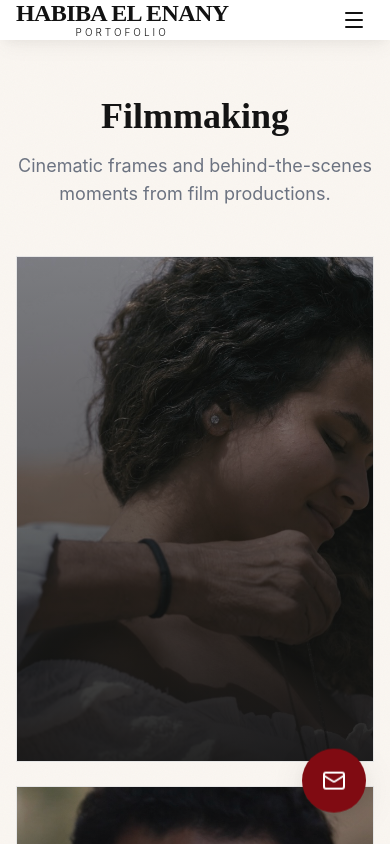
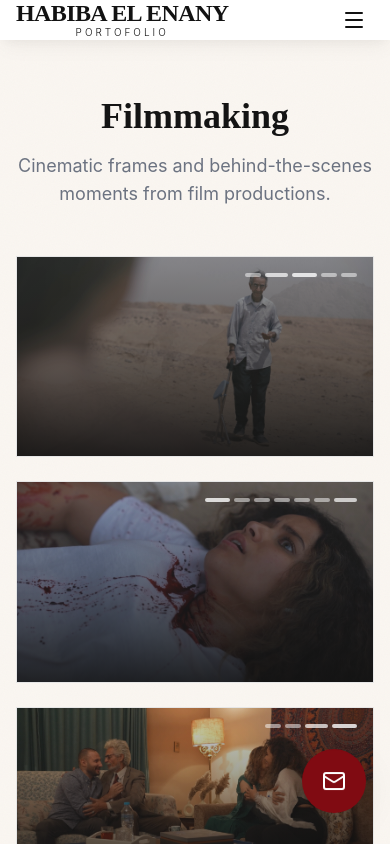
Before and after one commit to kareemelbhnasawy/habibaelenany, a React (Vite) app: page /filmmaking in a window 390 px wide. Shown: the top 844 px of the page. Built offline with nearby package versions, Linux system fonts and the light colour scheme.

Commit message:
feat: short form videos overlay, filmaking slideshow mobile, cta positioning

```diff
--- a/src/App.tsx
+++ b/src/App.tsx
@@ -1,18 +1,19 @@
-import { useEffect } from 'react';
-import { BrowserRouter, Routes, Route, useLocation } from 'react-router-dom';
-import { HelmetProvider, Helmet } from 'react-helmet-async';
-import { AnimatePresence, motion } from 'framer-motion';
-import { Navbar } from './components/Navbar';
-import { Footer } from './components/Footer';
-import { FloatingContactBubble } from './components/FloatingContactBubble';
-import { LightboxProvider } from './components/LightboxProvider';
+import { useEffect, useState } from "react";
+import { BrowserRouter, Routes, Route, useLocation } from "react-router-dom";
+import { HelmetProvider, Helmet } from "react-helmet-async";
+import { AnimatePresence, motion } from "framer-motion";
+import { Navbar } from "./components/Navbar";
+import { Footer } from "./components/Footer";
+import { FloatingContactBubble } from "./components/FloatingContactBubble";
+import { LightboxProvider } from "./components/LightboxProvider";
 // import { PageLoader } from './components/PageLoader';
-import { Home } from './routes/Home';
-import { Photography } from './routes/Photography';
-import { Filmmaking } from './routes/Filmmaking';
-import { ShortForm } from './routes/ShortForm';
-import { NotFound } from './routes/NotFound';
-import { siteConfig } from './data/site';
+import { Home } from "./routes/Home";
+import { Photography } from "./routes/Photography";
+import { Filmmaking } from "./routes/Filmmaking";
+import { ShortForm } from "./routes/ShortForm";
+import { NotFound } from "./routes/NotFound";
+import { siteConfig } from "./data/site";
+import { PageLoader } from "./components/PageLoader";
 
 function SEO({ title, description }: { title?: string; description?: string }) {
   const pageTitle = title ? `${title} | ${siteConfig.title}` : siteConfig.title;
@@ -42,7 +43,7 @@ function AnimatedRoutes() {
   // Scroll to top on route change - instant for iOS compatibility
   useEffect(() => {
     // Use instant behavior for iOS to prevent janky scrolling
-    window.scrollTo({ top: 0, left: 0, behavior: 'auto' });
+    window.scrollTo({ top: 0, left: 0, behavior: "auto" });
     // Force scroll position for iOS Safari
     document.documentElement.scrollTop = 0;
     document.body.scrollTop = 0;
@@ -60,7 +61,7 @@ function AnimatedRoutes() {
                 initial={{ opacity: 0, y: 20 }}
                 animate={{ opacity: 1, y: 0 }}
                 exit={{ opacity: 0, y: -20 }}
-                transition={{ duration: 0.4, ease: 'anticipate' }}
+                transition={{ duration: 0.4, ease: "anticipate" }}
               >
                 <Home />
               </motion.div>
@@ -71,12 +72,15 @@ function AnimatedRoutes() {
           path="/photography"
           element={
             <>
-              <SEO title="Photography" description="Explore my photography portfolio" />
+              <SEO
+                title="Photography"
+                description="Explore my photography portfolio"
+              />
               <motion.div
                 initial={{ opacity: 0, y: 20 }}
                 animate={{ opacity: 1, y: 0 }}
                 exit={{ opacity: 0, y: -20 }}
-                transition={{ duration: 0.4, ease: 'anticipate' }}
+                transition={{ duration: 0.4, ease: "anticipate" }}
               >
                 <Photography />
               </motion.div>
@@ -87,12 +91,15 @@ function AnimatedRoutes() {
           path="/filmmaking"
           element={
             <>
-              <SEO title="Filmmaking" description="Cinematic frames and film production moments" />
+              <SEO
+                title="Filmmaking"
+                description="Cinematic frames and film production moments"
+              />
               <motion.div
                 initial={{ opacity: 0, y: 20 }}
                 animate={{ opacity: 1, y: 0 }}
                 exit={{ opacity: 0, y: -20 }}
-                transition={{ duration: 0.4, ease: 'anticipate' }}
+                transition={{ duration: 0.4, ease: "anticipate" }}
               >
                 <Filmmaking />
               </motion.div>
@@ -103,12 +110,15 @@ function AnimatedRoutes() {
           path="/short-form"
           element={
             <>
-              <SEO title="Short Form Content" description="Vertical storytelling for the digital age" />
+              <SEO
+                title="Short Form Content"
+                description="Vertical storytelling for the digital age"
+              />
               <motion.div
                 initial={{ opacity: 0, y: 20 }}
                 animate={{ opacity: 1, y: 0 }}
                 exit={{ opacity: 0, y: -20 }}
-                transition={{ duration: 0.4, ease: 'anticipate' }}
+                transition={{ duration: 0.4, ease: "anticipate" }}
               >
                 <ShortForm />
               </motion.div>
@@ -124,7 +134,7 @@ function AnimatedRoutes() {
                 initial={{ opacity: 0, y: 20 }}
                 animate={{ opacity: 1, y: 0 }}
                 exit={{ opacity: 0, y: -20 }}
-                transition={{ duration: 0.4, ease: 'anticipate' }}
+                transition={{ duration: 0.4, ease: "anticipate" }}
               >
                 <NotFound />
               </motion.div>
@@ -137,22 +147,22 @@ function AnimatedRoutes() {
 }
 
 function App() {
-  // const [isLoading, setIsLoading] = useState(true);
+  const [isLoading, setIsLoading] = useState(true);
 
-  // useEffect(() => {
-  //   // Simulate initial load
-  //   const timer = setTimeout(() => {
-  //     setIsLoading(false);
-  //   }, 2000);
+  useEffect(() => {
+    // Simulate initial load
+    const timer = setTimeout(() => {
+      setIsLoading(false);
+    }, 2000);
 
-  //   return () => clearTimeout(timer);
-  // }, []);
+    return () => clearTimeout(timer);
+  }, []);
 
   return (
     <HelmetProvider>
       <BrowserRouter>
         <LightboxProvider>
-          {/* <PageLoader isLoading={isLoading} /> */}
+          <PageLoader isLoading={isLoading} />
           <Navbar />
           <AnimatedRoutes />
           <Footer />
--- a/src/components/ShortFormContent.tsx
+++ b/src/components/ShortFormContent.tsx
@@ -53,8 +53,8 @@ export function ShortFormContent() {
                 className="absolute inset-0 w-full h-full object-cover transition-transform duration-500 group-hover:scale-105 group-active:scale-105"
                 loading="lazy"
               />
-              {/* Commented out text overlay - can be re-added later */}
-              <div className="absolute inset-0 bg-gradient-to-t from-ink via-ink/50 to-transparent opacity-0 group-hover:opacity-100 group-active:opacity-100 transition-opacity duration-300">
+              {/* Text overlay - always visible */}
+              <div className="absolute inset-0 bg-gradient-to-t from-ink via-ink/50 to-transparent">
                 <div className="absolute inset-0 flex items-center justify-center p-4">
                   <h3 className="text-white font-display text-xl md:text-2xl lg:text-3xl font-semibold text-center">
                     {item.title}
--- a/src/routes/Filmmaking.tsx
+++ b/src/routes/Filmmaking.tsx
@@ -1,22 +1,50 @@
 import { motion } from 'framer-motion';
-import { useState, useEffect } from 'react';
+import { useState, useEffect, useRef } from 'react';
 import { useLightbox } from '../components/LightboxProvider';
 import { filmmakingItems, filmmakingSections } from '../data/filmmaking';
 
 function SectionContainer({ section, sectionIndex }: { section: typeof filmmakingSections[0]; sectionIndex: number }) {
   const [currentImageIndex, setCurrentImageIndex] = useState(0);
-  const [isHovered, setIsHovered] = useState(false);
+  const [isInView, setIsInView] = useState(false);
   const { openLightbox } = useLightbox();
+  const containerRef = useRef<HTMLDivElement>(null);
 
+  // Intersection Observer to detect when section is in viewport
   useEffect(() => {
-    if (!isHovered || section.items.length <= 1) return;
+    const container = containerRef.current;
+    if (!container) return;
+
+    const observer = new IntersectionObserver(
+      (entries) => {
+        entries.forEach((entry) => {
+          setIsInView(entry.isIntersecting);
+          if (!entry.isIntersecting) {
+            setCurrentImageIndex(0); // Reset to first image when leaving viewport
+          }
+        });
+      },
+      {
+        threshold: 0.3, // Trigger when 30% of section is visible
+      }
+    );
+
+    observer.observe(container);
+
+    return () => {
+      observer.disconnect();
+    };
+  }, []);
+
+  // Slideshow effect when in view
+  useEffect(() => {
+    if (!isInView || section.items.length <= 1) return;
 
     const interval = setInterval(() => {
       setCurrentImageIndex((prev) => (prev + 1) % section.items.length);
     }, 800); // Change image every 800ms
 
     return () => clearInterval(interval);
-  }, [isHovered, section.items.length]);
+  }, [isInView, section.items.length]);
 
   const handleClick = () => {
     const globalIndex = filmmakingItems.findIndex(i => i.id === section.items[currentImageIndex].id);
@@ -25,16 +53,12 @@ function SectionContainer({ section, sectionIndex }: { section: typeof filmmakin
 
   return (
     <motion.div
+      ref={containerRef}
       initial={{ opacity: 0, y: 20 }}
       whileInView={{ opacity: 1, y: 0 }}
       viewport={{ once: true, margin: "0px", amount: 0.1 }}
       transition={{ duration: 0.4, delay: sectionIndex * 0.05 }}
       className="relative h-full overflow-hidden bg-paper border border-ink/10 cursor-pointer group"
-      onMouseEnter={() => setIsHovered(true)}
-      onMouseLeave={() => {
-        setIsHovered(false);
-        setCurrentImageIndex(0);
-      }}
       onClick={handleClick}
     >
       {/* Background Image */}
@@ -45,6 +69,7 @@ function SectionContainer({ section, sectionIndex }: { section: typeof filmmakin
             src={item.src}
             alt={item.alt}
             className="absolute inset-0 w-full h-full object-cover"
+            style={{ objectFit: 'cover', objectPosition: 'center' }}
             initial={{ opacity: 0 }}
             animate={{ opacity: idx === currentImageIndex ? 1 : 0 }}
             transition={{ duration: 0.5, ease: "easeInOut" }}
@@ -73,8 +98,8 @@ function SectionContainer({ section, sectionIndex }: { section: typeof filmmakin
           </p>
         </motion.div> */}
 
-        {/* Progress indicator when hovering */}
-        {isHovered && section.items.length > 1 && (
+        {/* Progress indicator when section is in view */}
+        {isInView && section.items.length > 1 && (
           <motion.div
             initial={{ opacity: 0 }}
             animate={{ opacity: 1 }}
@@ -114,12 +139,12 @@ export function Filmmaking() {
           </p>
         </motion.div>
 
-        {/* Sections Grid - 2 columns */}
+        {/* Sections Grid - 2 columns on desktop, 1 on mobile */}
         <div className="grid grid-cols-1 md:grid-cols-2 gap-6 lg:gap-8">
           {filmmakingSections.map((section, index) => (
             <div
               key={section.title}
-              className="h-[60vh] md:h-[70vh] lg:h-[75vh]"
+              className="w-full aspect-video"
             >
               <SectionContainer section={section} sectionIndex={index} />
             </div>
--- a/src/routes/Home.tsx
+++ b/src/routes/Home.tsx
@@ -143,6 +143,7 @@ export function Home() {
             src={referImage}
             alt="Photography background"
             className="w-full h-full object-cover"
+            style={{ objectPosition: '60% center' }}
             onError={(e) => {
               console.warn("Failed to load refer.jpg, using fallback");
               e.currentTarget.src =
--- a/src/routes/ShortForm.tsx
+++ b/src/routes/ShortForm.tsx
@@ -1,9 +1,70 @@
 import { motion } from 'framer-motion';
 import { useEffect, useState, useRef } from 'react';
+import { Play, X } from 'lucide-react';
 import { shortFormItems } from '../data/shortform';
 
-// Lazy loading video component with Intersection Observer
-function LazyVideo({ src, className }: { src: string; className: string }) {
+// Video lightbox modal component
+function VideoLightbox({ src, isOpen, onClose }: { src: string; isOpen: boolean; onClose: () => void }) {
+  const videoRef = useRef<HTMLVideoElement>(null);
+
+  useEffect(() => {
+    if (isOpen && videoRef.current) {
+      videoRef.current.play();
+    }
+  }, [isOpen]);
+
+  useEffect(() => {
+    const handleEscape = (e: KeyboardEvent) => {
+      if (e.key === 'Escape') onClose();
+    };
+
+    if (isOpen) {
+      document.addEventListener('keydown', handleEscape);
+      document.body.style.overflow = 'hidden';
+    }
+
+    return () => {
+      document.removeEventListener('keydown', handleEscape);
+      document.body.style.overflow = '';
+    };
+  }, [isOpen, onClose]);
+
+  if (!isOpen) return null;
+
+  return (
+    <div
+      className="fixed inset-0 z-50 bg-black/95 flex items-center justify-center"
+      onClick={onClose}
+    >
+      {/* Close button */}
+      <button
+        onClick={onClose}
+        className="absolute top-4 right-4 z-50 text-white hover:text-white/70 transition-colors"
+        aria-label="Close video"
+      >
+        <X className="w-8 h-8" />
+      </button>
+
+      {/* Video container */}
+      <div
+        className="relative w-full max-w-[90vh] aspect-[9/16] mx-4"
+        onClick={(e) => e.stopPropagation()}
+      >
+        <video
+          ref={videoRef}
+          src={src}
+          className="w-full h-full object-contain"
+          controls
+          playsInline
+          loop
+        />
+      </div>
+    </div>
+  );
+}
+
+// Lazy loading video preview component
+function LazyVideoPreview({ src, className, onClick }: { src: string; className: string; onClick: () => void }) {
   const videoRef = useRef<HTMLVideoElement>(null);
   const [isInView, setIsInView] = useState(false);
   const [hasLoaded, setHasLoaded] = useState(false);
@@ -22,7 +83,7 @@ function LazyVideo({ src, className }: { src: string; className: string }) {
         });
       },
       {
-        rootMargin: '200px', // Start loading 200px before video enters viewport
+        rootMargin: '200px',
         threshold: 0.01,
       }
     );
@@ -34,21 +95,44 @@ function LazyVideo({ src, className }: { src: string; className: string }) {
     };
   }, [hasLoaded]);
 
+  // Set video to middle frame when loaded
+  useEffect(() => {
+    const videoElement = videoRef.current;
+    if (!videoElement || !isInView) return;
+
+    const handleLoadedMetadata = () => {
+      videoElement.currentTime = videoElement.duration / 2;
+    };
+
+    videoElement.addEventListener('loadedmetadata', handleLoadedMetadata);
+
+    return () => {
+      videoElement.removeEventListener('loadedmetadata', handleLoadedMetadata);
+    };
+  }, [isInView]);
+
   return (
+    <div className="relative w-full h-full cursor-pointer" onClick={onClick}>
       <video
         ref={videoRef}
         src={isInView ? src : undefined}
         className={className}
         muted
-      loop
         playsInline
-      autoPlay={isInView}
-      preload="none"
+        preload="metadata"
       />
+      <div className="absolute inset-0 flex items-center justify-center bg-black/20">
+        <div className="w-12 h-12 md:w-16 md:h-16 rounded-full bg-white/90 flex items-center justify-center hover:bg-white transition-all">
+          <Play className="w-6 h-6 md:w-8 md:h-8 text-ink ml-1" fill="currentColor" />
+        </div>
+      </div>
+    </div>
   );
 }
 
 export function ShortForm() {
+  const [lightboxVideo, setLightboxVideo] = useState<string | null>(null);
+
   // Fix iOS scroll issues at edges
   useEffect(() => {
     // Ensure smooth scrolling at page boundaries
@@ -155,9 +239,10 @@ export function ShortForm() {
 
                         {/* Screen */}
                         <div className="relative bg-paper rounded-[2.5rem] overflow-hidden aspect-[9/19.5]">
-                          <LazyVideo
+                          <LazyVideoPreview
                             src={mainItem.src}
-                            className="w-full h-full object-cover pointer-events-none"
+                            className="w-full h-full object-cover"
+                            onClick={() => setLightboxVideo(mainItem.src)}
                           />
                         </div>
                       </div>
@@ -205,9 +290,10 @@ export function ShortForm() {
 
                                 {/* Screen */}
                                 <div className="relative bg-paper rounded-[1.2rem] overflow-hidden aspect-[9/19.5]">
-                                  <LazyVideo
+                                  <LazyVideoPreview
                                     src={item.src}
-                                    className="w-full h-full object-cover pointer-events-none"
+                                    className="w-full h-full object-cover"
+                                    onClick={() => setLightboxVideo(item.src)}
                                   />
                                 </div>
                               </div>
@@ -226,6 +312,13 @@ export function ShortForm() {
           })()}
         </div>
       </div>
+
+      {/* Video Lightbox Modal */}
+      <VideoLightbox
+        src={lightboxVideo || ''}
+        isOpen={!!lightboxVideo}
+        onClose={() => setLightboxVideo(null)}
+      />
     </main>
   );
 }
```
Lines whose indentation alone changed are shown as unchanged.
